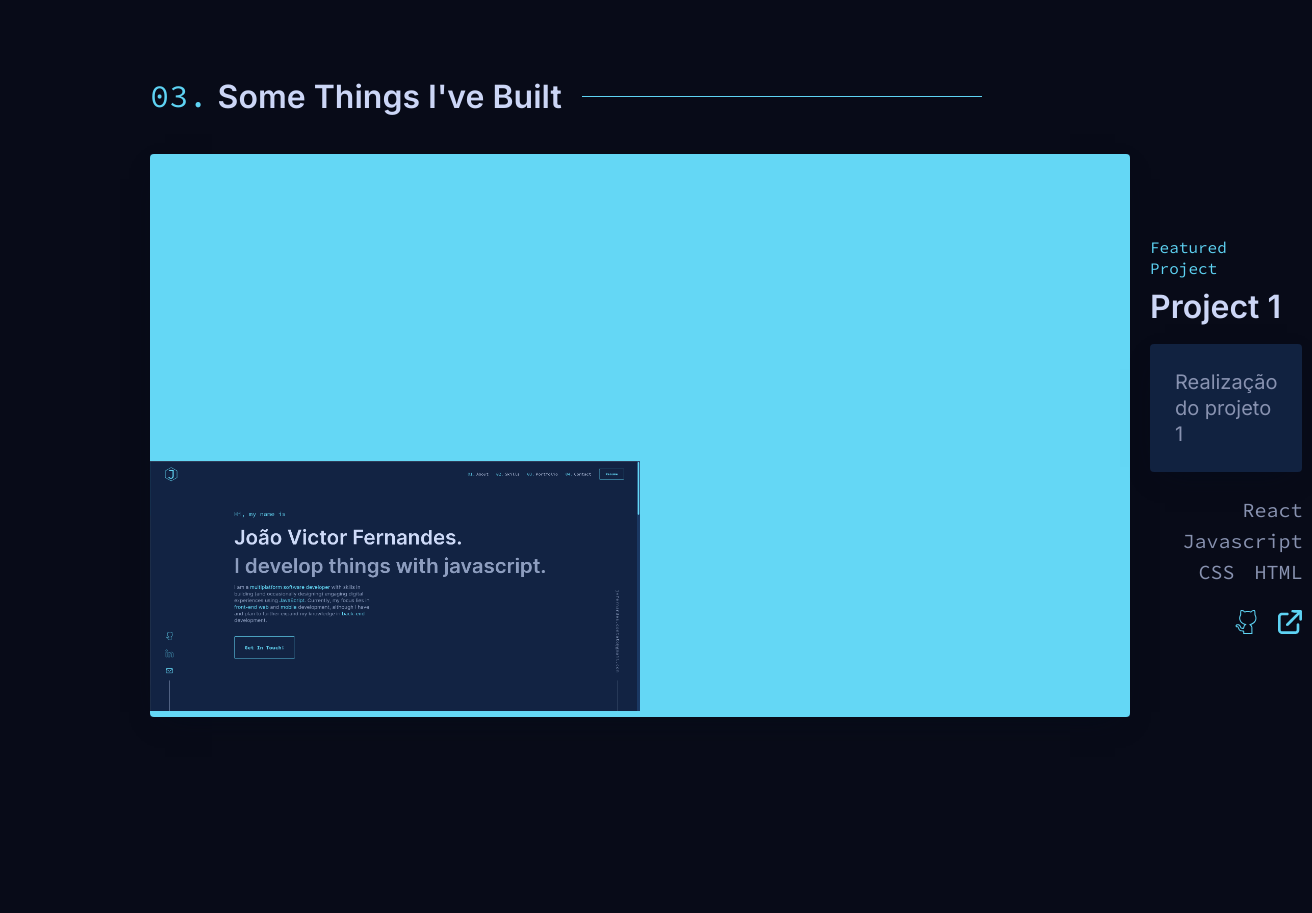
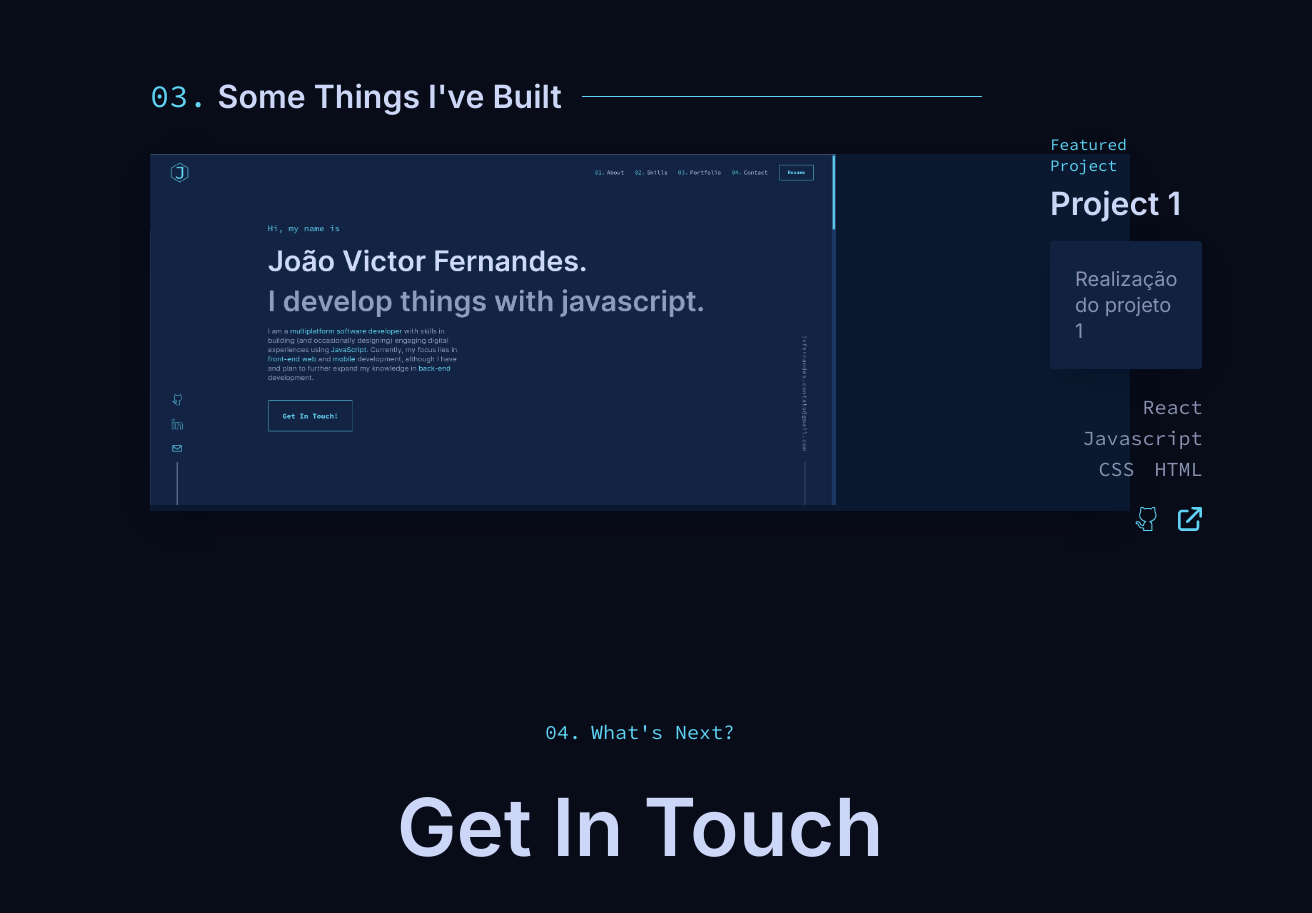
Before and after one commit to JvFern4ndes/MyPersonalWebsite, a React (Vite) app in the folder fe/: page / in a window 1280 px wide. Shown: the part 2900-3813 px from the top of the page, 1312 px wide, since content can reach past the window. Built offline with nearby package versions, Linux system fonts and the light colour scheme.

Commit message:
feat: improve portfolio section

```diff
--- a/fe/src/Pages/Portfolio/index.jsx
+++ b/fe/src/Pages/Portfolio/index.jsx
@@ -2,7 +2,6 @@ import { Link } from 'react-router-dom';
 
 import GithubIcon from '../../assets/images/GithubIcon.svg';
 import ProjectLink from '../../assets/images/ProjectLink.svg';
-import TransparentImage from '../../assets/images/TransparentImage.svg';
 import ProjectImage1 from '../../assets/images/ProjectImage1.png';
 
 import {
@@ -18,7 +17,6 @@ import {
   TechOfList,
   ProjectLinks,
   ProjectImage,
-  ImageWrapperSon,
 } from './styles';
 
 export default function Portfolio() {
@@ -29,9 +27,6 @@ export default function Portfolio() {
         <ProjectContainer>
           <ProjectImage>
             <Link to="/#">
-              <ImageWrapperSon>
-                <img src={TransparentImage} alt="" />
-              </ImageWrapperSon>
               <img src={ProjectImage1} alt="Project 1" />
             </Link>
           </ProjectImage>
--- a/fe/src/Pages/Portfolio/styles.jsx
+++ b/fe/src/Pages/Portfolio/styles.jsx
@@ -68,7 +68,7 @@ export const ProjectContent = styled.div`
   position: absolute;
   display: block;
   z-index: 10;
-  margin-left: 1000px;
+  margin-left: 900px;
 
   a {
     text-decoration: none;
@@ -188,7 +188,7 @@ export const ProjectImage = styled.div`
   a {
     width: 100%;
     height: 100%;
-    background-color: ${({ theme }) => theme.tertiaryColor};
+    /* background-color: ${({ theme }) => theme.tertiaryColor}; */
     border-radius: 4px;
     vertical-align: middle;
     position: relative;
@@ -211,7 +211,7 @@ export const ProjectImage = styled.div`
     }
 
     img {
-      max-width: 50%;
+      max-width: 70%;
     }
   }
 `;
```
